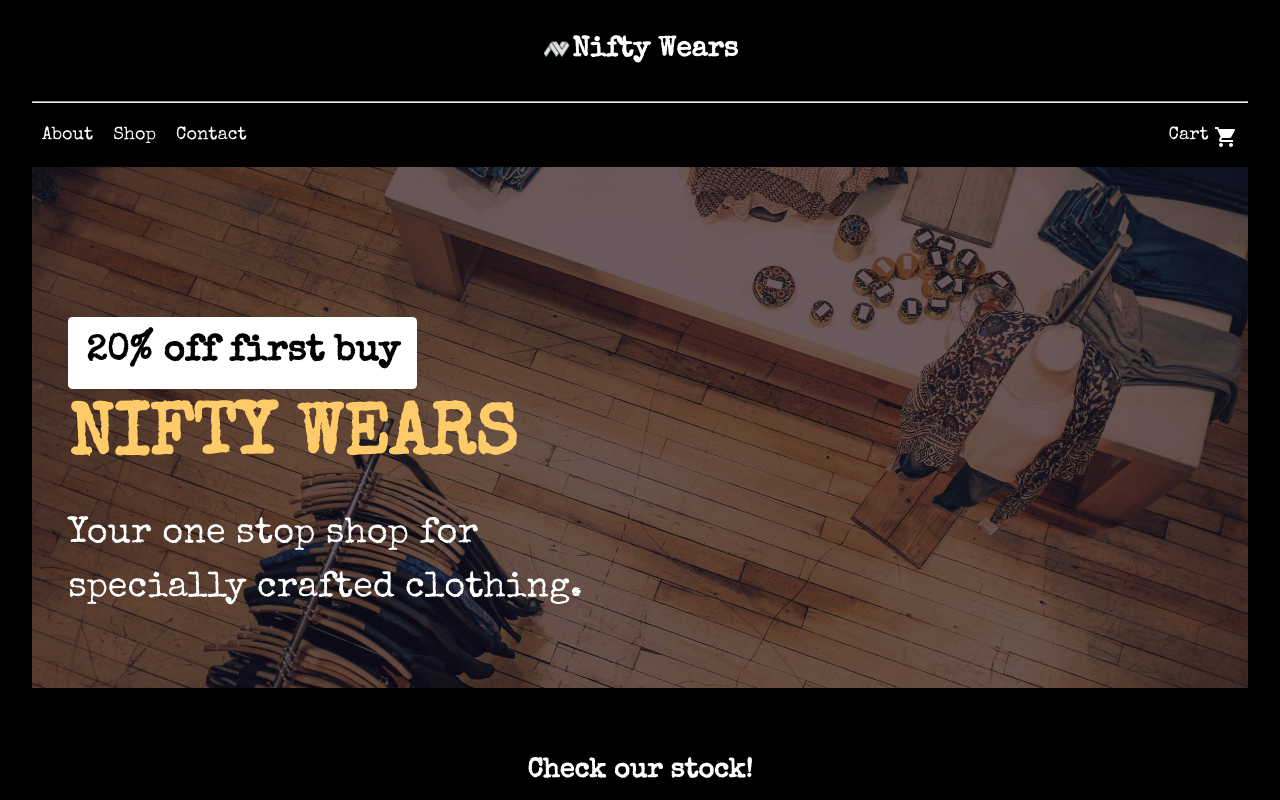
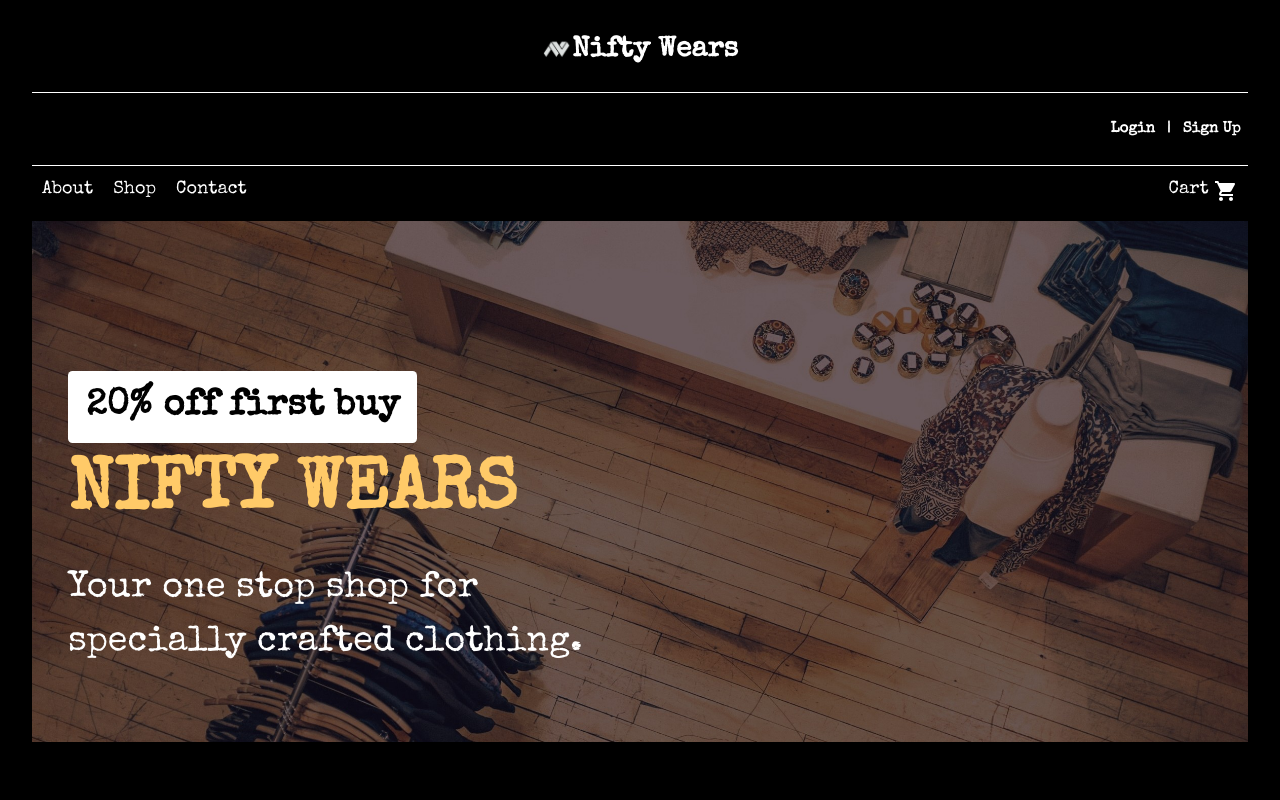
Before and after one commit to abu-git/nifty-wears-next, a Next.js app: page / in a window 1280 px wide. Shown: the top 800 px of the page. Built offline with nearby package versions, Linux system fonts and the light colour scheme.

Commit message:
login signup started

```diff
--- a/components/MenuItem.js
+++ b/components/MenuItem.js
@@ -90,8 +90,7 @@ const MenuItem = ({product}) => {
                                                 <Close fontSize="inherit" />
                                             </IconButton>
                                         }
-                                    >
-                                        Added to Cart!
+                                    >Added to Cart!
                                     </Alert>
                                 </Collapse>
                             </div>
--- a/components/Navbar3.js
+++ b/components/Navbar3.js
@@ -29,6 +29,7 @@ const useStyles = makeStyles((theme) => ({
         padding: "10px",
         textAlign: "center",
         fontSize: "1em",
+        cursor: "pointer",
         '&:hover': {
             backgroundColor: "#ffca68",
             color: "black"
@@ -39,6 +40,7 @@ const useStyles = makeStyles((theme) => ({
         padding: "10px",
         textAlign: "center",
         fontSize: "1em",
+        cursor: "pointer",
         '&:hover': {
             backgroundColor: "#ffca68",
             color: "black"
@@ -46,7 +48,8 @@ const useStyles = makeStyles((theme) => ({
     },
     headerContainer: {
         display: "flex",
-        justifyContent: "center"
+        justifyContent: "center",
+        borderBottom: "1px solid white"
     },
     header: {
         padding: "0",
@@ -54,6 +57,30 @@ const useStyles = makeStyles((theme) => ({
     },
     h3effects: {
         color: "white"
+    },
+    loginSignup: {
+        display: "flex",
+        justifyContent: "flex-end",
+        padding: "0",
+        margin: "0",
+        borderBottom: "1px solid white"
+    },
+    login: {
+        marginRight: "0.8em",
+        '&:hover': {
+            color: "#ffca68",
+            cursor: "pointer"
+        }
+    },
+    divider: {
+        marginRight: "0.8em"
+    },
+    signup: {
+        marginRight: "0.5em",
+        '&:hover': {
+            color: "#ffca68",
+            cursor: "pointer"
+        }
     }
 }))
 
@@ -87,7 +114,9 @@ export default function Navbar3(){
                     <h3 className={classes.h3effects}>Nifty Wears</h3>
                 </IconButton>
             </div>
-            <hr/>
+            <div className={classes.loginSignup}>
+                <h5 className={classes.login}>Login</h5><h5 className={classes.divider}>|</h5><h5 className={classes.signup}>Sign Up</h5>
+            </div>
             <div className={classes.container}>
                 <Link href="/about" passHref><div className={classes.navbutton}>About</div></Link>
                 <div className={classes.navbutton} onClick={() => scrollFunc()}>Shop</div>
```
